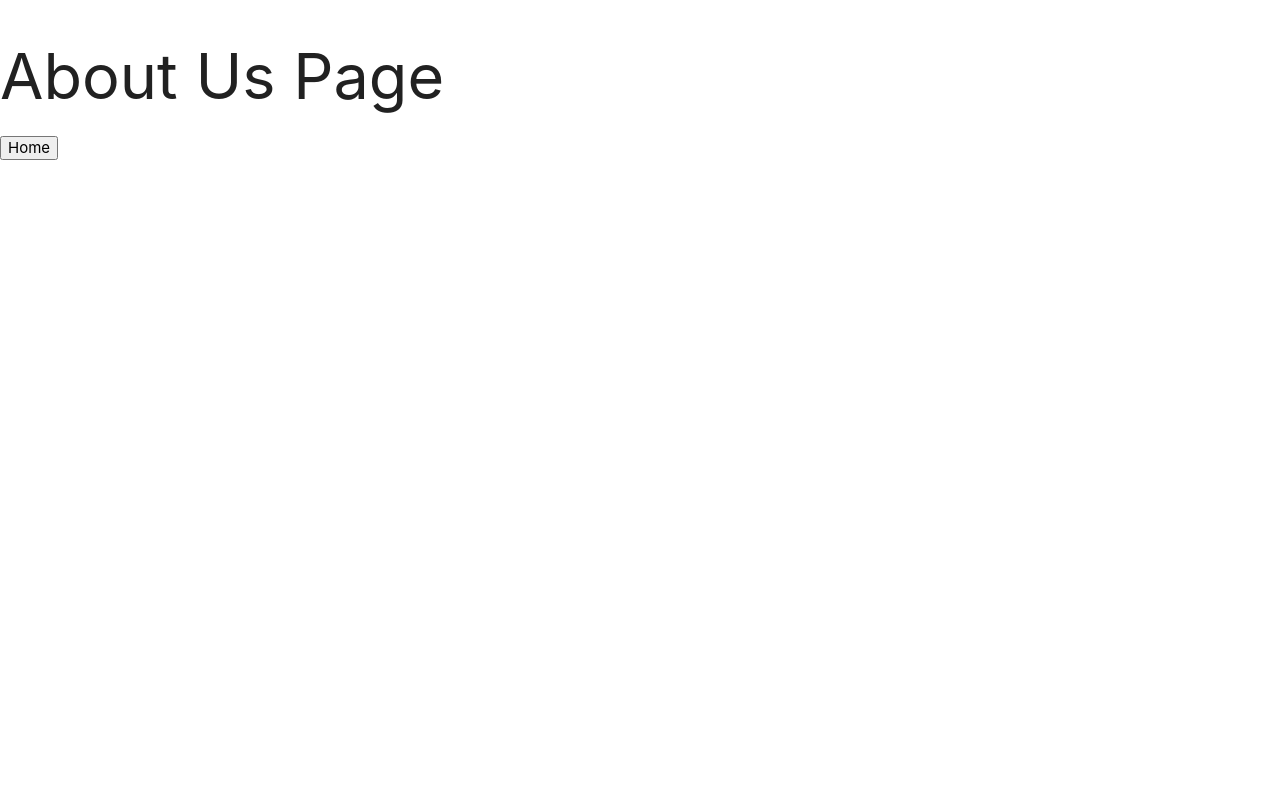
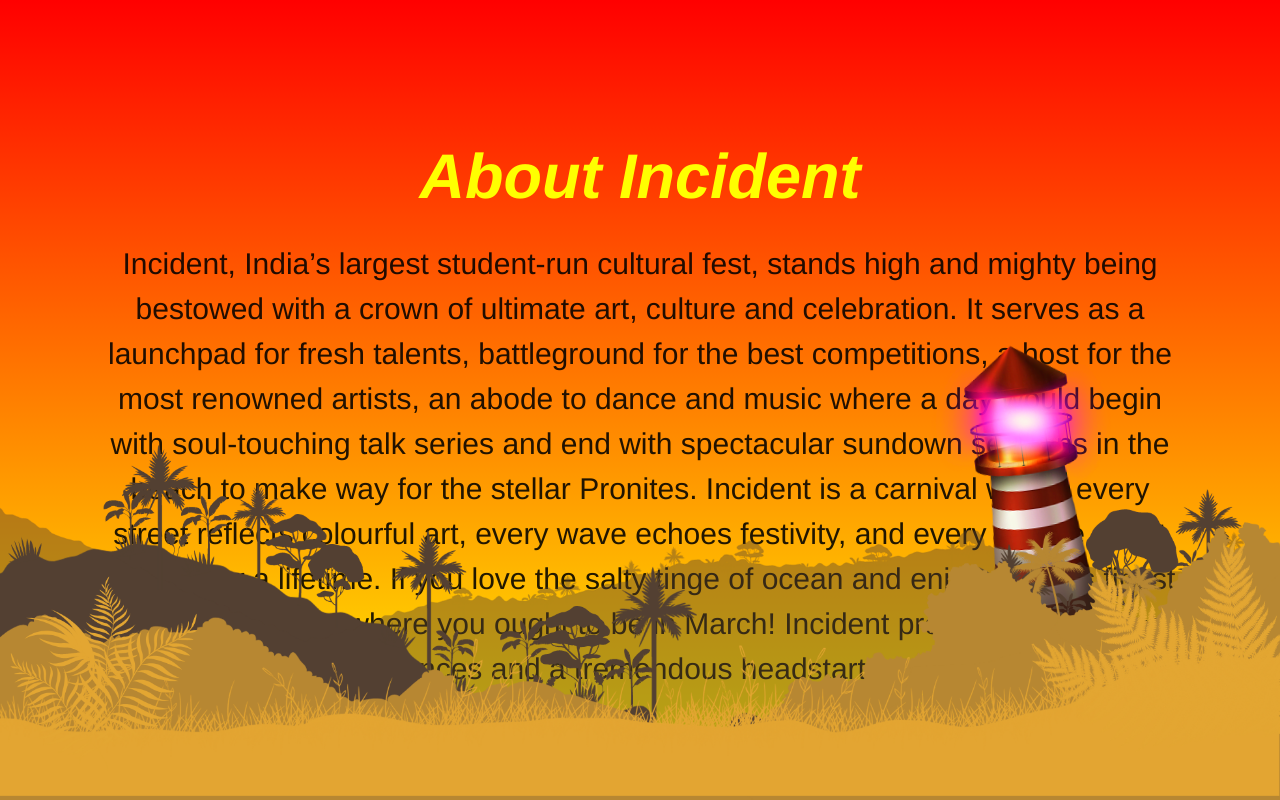
Before and after one commit to utkarsh23/incident-2020, a React (Create React App) app: page /about in a window 1280 px wide. Built offline with nearby package versions, Linux system fonts and the light colour scheme.

Commit message:
About Us Section

```diff
--- /dev/null
+++ b/src/About/AboutContent.json
@@ -0,0 +1,6 @@
+{
+    "title": "About Incident",
+    "paragraph1": "Incident, India’s largest student-run cultural fest, stands high and mighty being bestowed with a crown of ultimate art, culture and celebration. It serves as a launchpad for fresh talents, battleground for the best competitions, a host for the most renowned artists, an abode to dance and music where a day would begin with soul-touching talk series and end with spectacular sundown sessions in the beach to make way for the stellar Pronites. Incident is a carnival where every street reflects colourful art, every wave echoes festivity, and every minute spent will last for a lifetime. If you love the salty tinge of ocean and enjoy art in its finest form, Surathkal is where you ought to be in March! Incident promises a complete experience for its audiences and a tremendous headstart for the budding talents to conquer the impossible. Our belief in social interdependence has motivated us to initiate various socio-environmental programs too. Incident is about compassion for our people and our environment.",
+    "paragraph2": "It is about the people, where friendships are born and memories made. Incident lays the foundation for new bridges, connecting people thousands of miles apart.",
+    "paragraph3": "It is a spectacle, where every step taken is a new experience on an unknown path. Incident is a phenomenon. Gear up and head towards NITK to savour ………."
+}
--- a/src/About/index.js
+++ b/src/About/index.js
@@ -1,15 +1,55 @@
 import React from 'react';
+import Lighthouse from '../static/Lighthouse.png';
+import AboutContent from './AboutContent.json';
+import './style.css'
 import { Link } from 'react-router-dom';
 
-function About() {
-  return (
-    <div>
-      <h1>About Us Page</h1>
-      <Link to="/">
-        <button>Home</button>
-      </Link>
-    </div>
-  );
+class About extends React.Component {
+    constructor(props){
+      super(props);
+      this.state={
+
+      }
+    }
+    render(){
+      return (
+        <div>
+          <img src={Lighthouse}></img>
+          <div class="background"></div>
+          <div class="hero">
+            <h1>
+              {AboutContent.title}
+            </h1>
+            <p>
+              {AboutContent.paragraph1}
+            </p>
+            <p>
+              {AboutContent.paragraph2}
+            </p>
+            <p>
+              {AboutContent.paragraph3}
+            </p>
+            <br></br>
+            <br></br>
+            <br></br>
+            <br></br>
+            <br></br>
+            <br></br>
+            <br></br>
+            <br></br>
+          </div>
+        </div>
+      );
+    }
 }
 
+
 export default About;
+
+
+// <div>
+//   <h1>About Us Page</h1>
+//   <Link to="/">
+//     <button>Home</button>
+//   </Link>
+// </div>
--- /dev/null
+++ b/src/About/style.css
@@ -0,0 +1,87 @@
+* {
+  box-sizing: border-box;
+}
+
+body,
+html {
+  margin: 0;
+  padding: 0;
+}
+
+html {
+  background: linear-gradient(red, yellow);
+}
+
+body {
+  font-family: helvetica, arial, sans-serif;
+  background: linear-gradient(red, yellow);
+  height: 100vh;
+  overflow: hidden;
+}
+
+img {
+  width: 15%;
+  position: absolute;
+  bottom: 10vw;
+  right: 10vw;
+  transform-style: preserve-3d;
+  animation: animate 4s 0.1s infinite alternate
+    cubic-bezier(0.455, 0.03, 0.515, 0.955);
+}
+
+@keyframes animate {
+  0% {
+    filter: saturate(1);
+    transform: translate3d(15%, 0, 0) rotateZ(10deg);
+  }
+  30% {
+    filter: saturate(2);
+  }
+  60% {
+    filter: saturate(1);
+  }
+  100% {
+    filter: saturate(2);
+    transform: translate3d(-15%, 0, 0) rotateZ(-10deg);
+  }
+}
+
+.background {
+  position: absolute;
+  top: 0;
+  width: 100vw;
+  background: url("../static/AboutBackground.png");
+  background-repeat: no-repeat;
+  background-position: center bottom;
+  background-size: contain;
+  height: 100vh;
+  pointer-events: none;
+}
+
+h1 {
+  font-weight: bolder;
+  font-style: italic;
+  color: yellow;
+}
+
+.hero {
+  text-align: center;
+  padding: 100px;
+  font-size: 2em;
+  height: 700px;
+  overflow-y: scroll;
+}
+
+.hero::-webkit-scrollbar {
+  display: none;
+}
+
+@media screen and (max-width: 500px) {
+  img {
+    bottom: 0px;
+  }
+  .hero {
+    font-size: 1.3em;
+    padding: 20px;
+  }
+}
```
Also changed, not shown: src/static/AboutBackground.png (added), src/static/Lighthouse.png (added).
